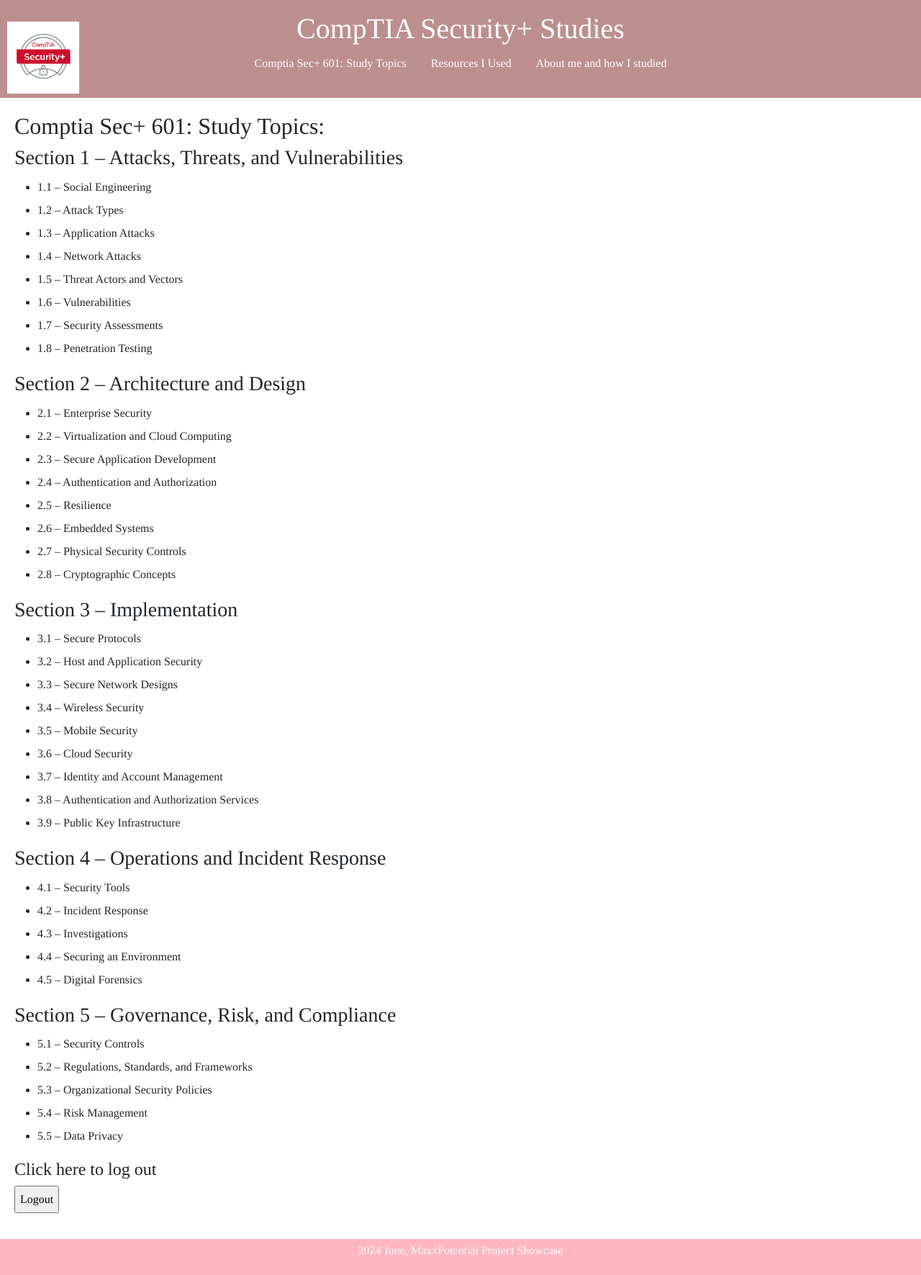
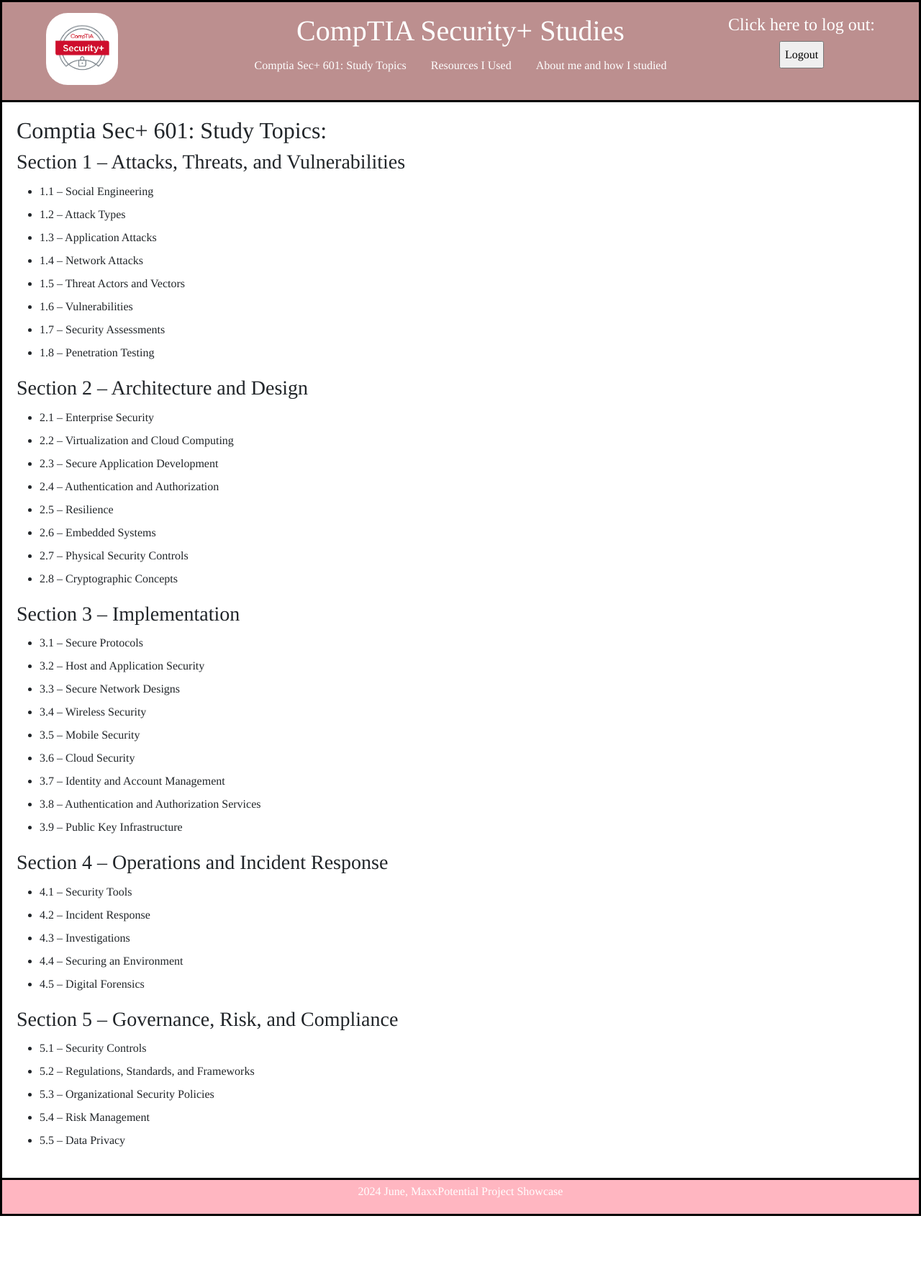
Before and after one commit to christiankim364/my-first-blog, a Django app: page /topics/ in a window 1280 px wide. Shown: the whole page at 72% size. After the commit the page ends 1689 px from the top, so only its background shows below. Run offline with Django 5.2, Linux system fonts and the light colour scheme; the visitor is signed in with stand-in values (Sample User, id 1).

Commit message:
Edited CSS, Removed Security Settings can't edit locally when HTTPS is required

```diff
--- a/blog/static/css/styles.css
+++ b/blog/static/css/styles.css
@@ -9,18 +9,37 @@
     font-family: Times, sans-serif;
     line-height: 2;
     margin: 0;
-    padding: 0;
+	border: solid; /*Added this 6/20/24, trying to make the website look better*/
+    border-color: black; /*Added this 6/20/24, trying to make the website look better*/
 }
 
 .imagelink { /*Positions the image link*/
     position: absolute;
-    top: 30px;
-    left: 10px;
+    top: 18px; /*Edited this 6/20/24,*/
+    left: 5%; /*Edited this 6/20/24,*/
+}
+
+.imagelink:hover { /*Edited this 6/20/24,*/
+    opacity: 0.5;
+}
+
+.imagelink:active{ /*Edited this 6/20/24,*/
+	opacity: 0.3;
 }
 
 .imagelink img { /*Sets width and height of image*/
     width: 100px;
     height: 100px;
+	border-radius: 30%; /*Edited this 6/20/24,*/
+
+}
+
+.signout { /*Positions the image link*/
+    position: absolute;
+    top: 20px; /*Edited this 6/20/24,*/
+    right: 5%; /*Edited this 6/20/24,*/
+	color: white;
+	text-align: center;
 }
 
 .header { /*sets background to rosybrown, text to white, padding */
@@ -28,6 +47,8 @@
     color: white;
     padding: 1rem 0;
     text-align: center;
+	border-bottom: solid; /*Added this 6/20/24, trying to make the website look better*/
+    border-color: black; /*Added this 6/20/24, trying to make the website look better*/
 }
 
 header h1 { /*Sets header margin to 0*/
@@ -62,4 +83,6 @@
 	background-color: lightpink;
 	color: white;
 	text-align: center;
+	border-top: solid; /*Added this 6/20/24, trying to make the website look better*/
+    border-color: black; /*Added this 6/20/24, trying to make the website look better*/
 }
--- a/blog/templates/blog/topics.html
+++ b/blog/templates/blog/topics.html
@@ -17,6 +17,16 @@
 		<!--Finally we can apply the same logic to the home page image, static relates to css and images-->
 		<a href="{% url 'post_list' %}"><img src="{% static 'images/home.png' %}" alt="Home"></a>
     </div>
+
+	<div class="signout">
+	<!--Got the logout function from this source, need to edit views.py and urls.py as well: https://www.codeswithpankaj.com/post/create-a-login-logout-system-in-django-step-by-step-instructions-->
+			<h4>Click here to log out:</h4>
+	<form method="post" action="{% url 'logout' %}">
+					{% csrf_token %}
+					<input type="submit" value="Logout">
+					</form>
+	</div>
+
     <div class="header">
         <div class="container">
             <h1>CompTIA Security+ Studies</h1>
@@ -86,12 +96,7 @@
                 <li>5.4 – Risk Management</li>
                 <li>5.5 – Data Privacy</li>
             </ul>
-			<!--Got the logout function from this source, need to edit views.py and urls.py as well: https://www.codeswithpankaj.com/post/create-a-login-logout-system-in-django-step-by-step-instructions-->
-			<h4>Click here to log out</h4>
-	<form method="post" action="{% url 'logout' %}">
-					{% csrf_token %}
-					<input type="submit" value="Logout">
-					</form>
+
 
     </main>
     <div class="footer">
```
Also changed, not shown: blog/templates/blog/aboutme.html (+10 -8 lines), blog/templates/blog/post_list.html (+10 -7 lines), blog/templates/blog/resources.html (+10 -6 lines), mysite/settings.py (+1 -57 lines).
